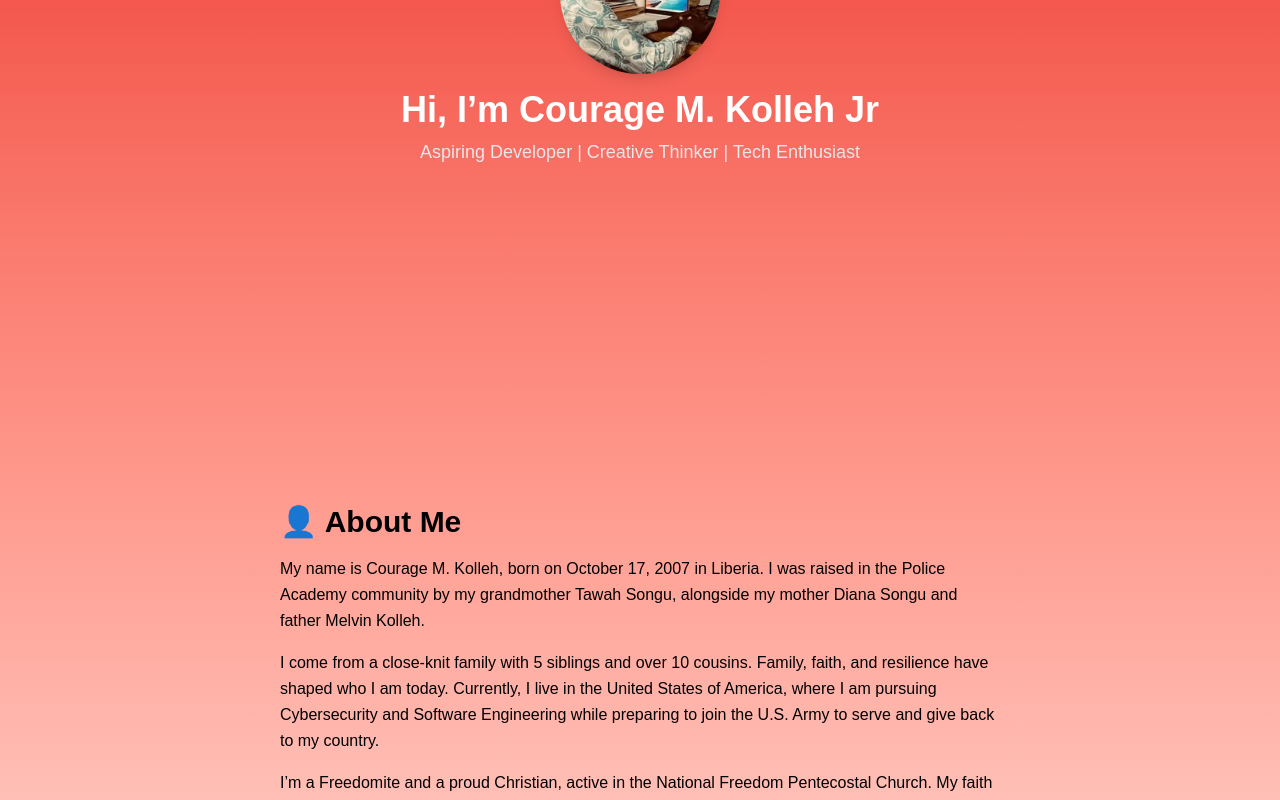
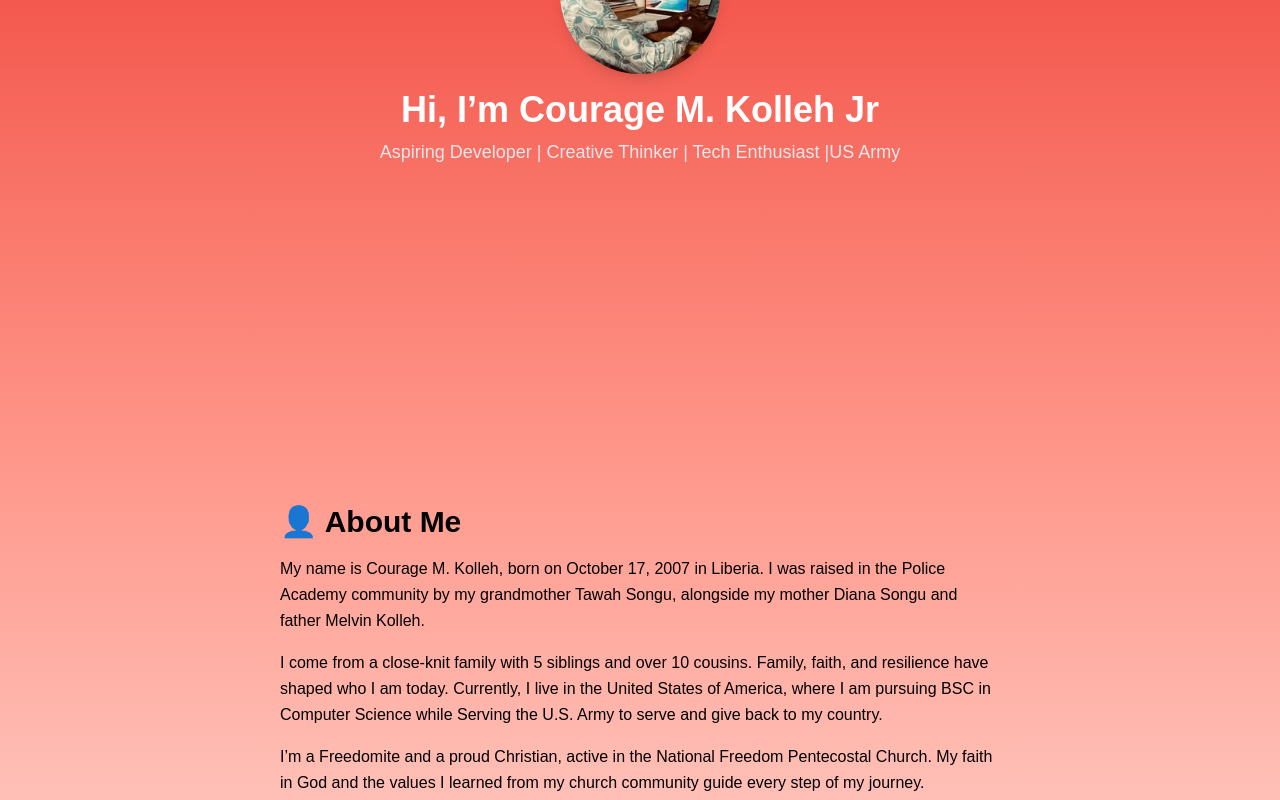
Before and after one commit to couragekolleh749/courage-portfolio, a Next.js app: page / in a window 1280 px wide. Shown: the part 360-1160 px from the top of the page. Built offline with nearby package versions, Linux system fonts and the light colour scheme.

Commit message:
Add US Army affiliation to personal description
Updated personal description to include military service.

```diff
--- a/app/page.js
+++ b/app/page.js
@@ -48,7 +48,7 @@ export default function Home() {
         <img src="/hero.jpg" alt="Courage M. Kolleh Jr" className="w-40 h-40 rounded-full shadow-lg mb-4" />
         <h2 className="text-4xl font-bold">Hi, I’m Courage M. Kolleh Jr</h2>
         <p className="mt-2 text-lg text-gray-200">
-          Aspiring Developer | Creative Thinker | Tech Enthusiast
+          Aspiring Developer | Creative Thinker | Tech Enthusiast |US Army
         </p>
       </section>
 
@@ -64,7 +64,7 @@ export default function Home() {
           I come from a close-knit family with 5 siblings and over 10 cousins.
           Family, faith, and resilience have shaped who I am today. Currently,
           I live in the United States of America, where I am pursuing
-          Cybersecurity and Software Engineering while preparing to join the
+          BSC in Computer Science while Serving  the
           U.S. Army to serve and give back to my country.
         </p>
         <p className="leading-relaxed mb-4">
```
